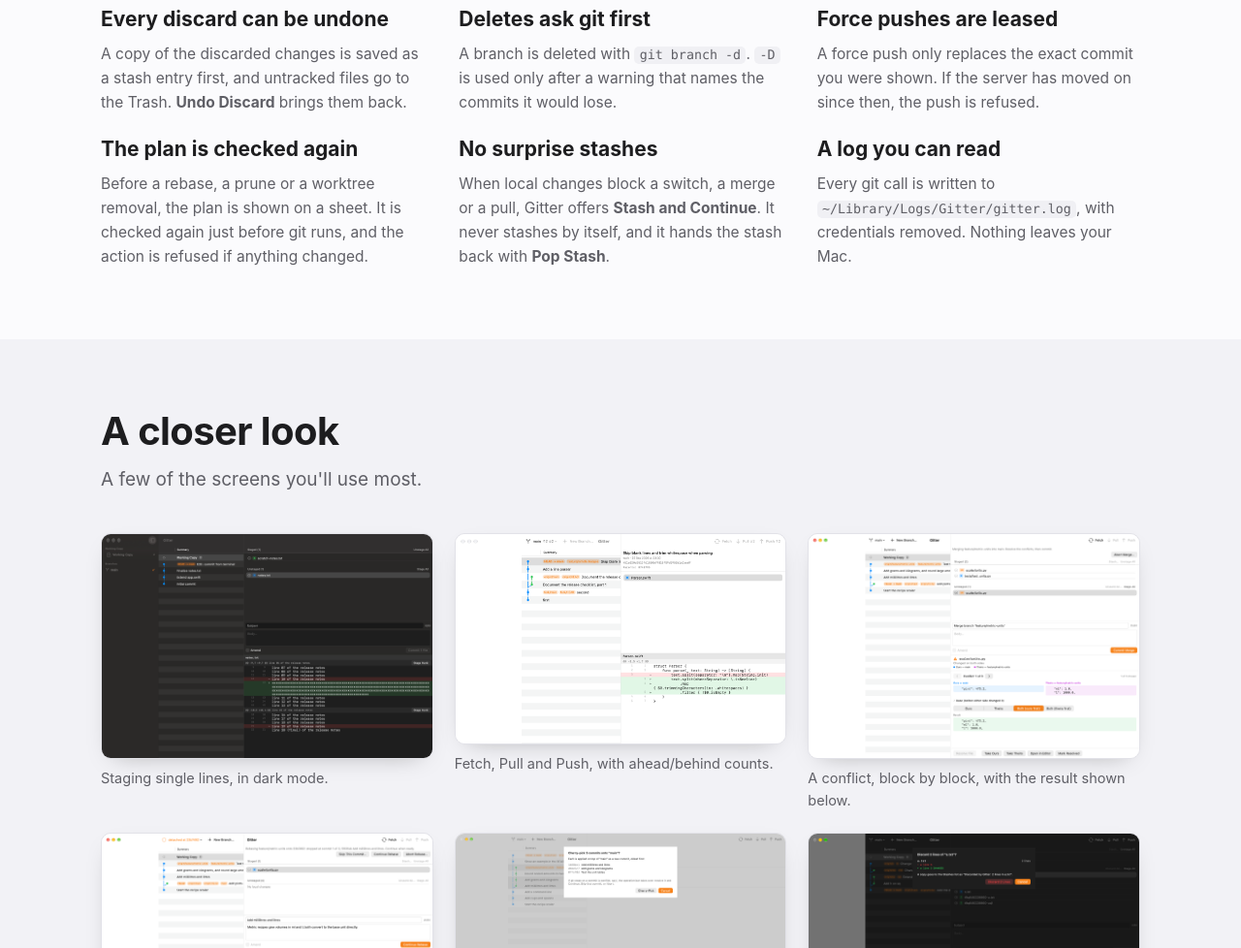
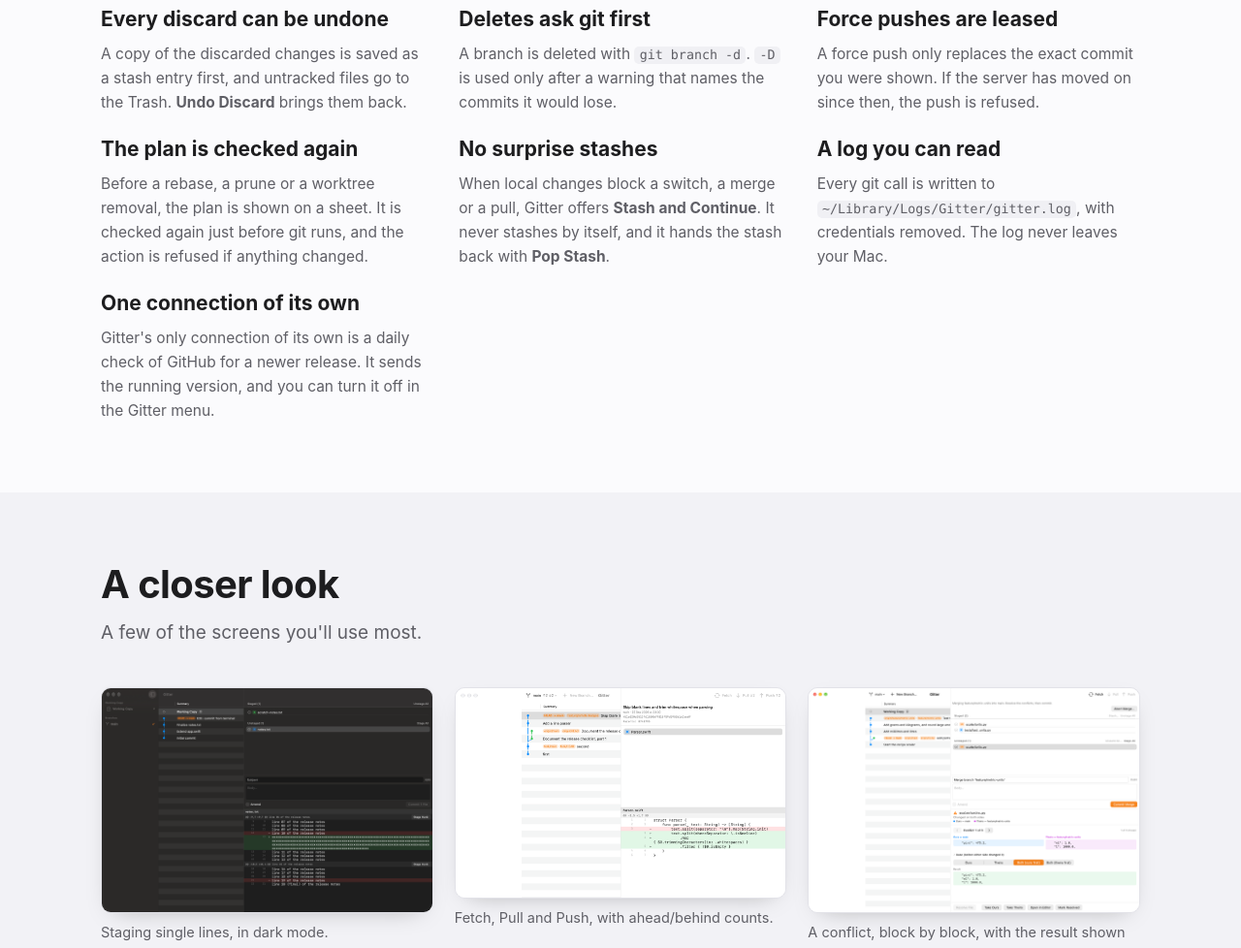
Before and after one commit to Constantine-24/gitter, a plain HTML site: page docs/index.html in a window 1280 px wide. Shown: the part 2714-3692 px from the top of the page at 97% size. Drawn offline with Linux system fonts and the light colour scheme.

Commit message:
The public docs say the log never leaves your Mac and that Gitter's only connection of its own is a daily check of GitHub for a newer release that sends the running version and can be turned off, README and the site add that line, INSTALL's Updating section describes the Software Update window, Check for Updates and the toggle and says 0.2.0 has no checker so updating from it is by hand once, the GUIDE gets an Updates section and a What Gitter sends line listing exactly the four headers Gitter sets, with macOS's Host, Accept-Encoding and Connection added and no cookies, credentials, cache or keychain, and DEVELOPMENT states the release rule (full release, tag vX.Y.Z matching MARKETING_VERSION, DMG attached) and adds GITTER_DEBUG_UPDATE_FEED, GITTER_DEBUG_UPDATE_VERSION and the update: steps to the harness tables

```diff
--- a/docs/index.html
+++ b/docs/index.html
@@ -259,7 +259,10 @@
           never stashes by itself, and it hands the stash back with <b>Pop Stash</b>.</p></div>
       <div><h3>A log you can read</h3>
         <p>Every git call is written to <code>~/Library/Logs/Gitter/gitter.log</code>, with credentials
-          removed. Nothing leaves your Mac.</p></div>
+          removed. The log never leaves your Mac.</p></div>
+      <div><h3>One connection of its own</h3>
+        <p>Gitter's only connection of its own is a daily check of GitHub for a newer release. It sends the
+          running version, and you can turn it off in the Gitter menu.</p></div>
     </div>
   </div>
 </section>
```
Also changed, not shown: 4 other files.
